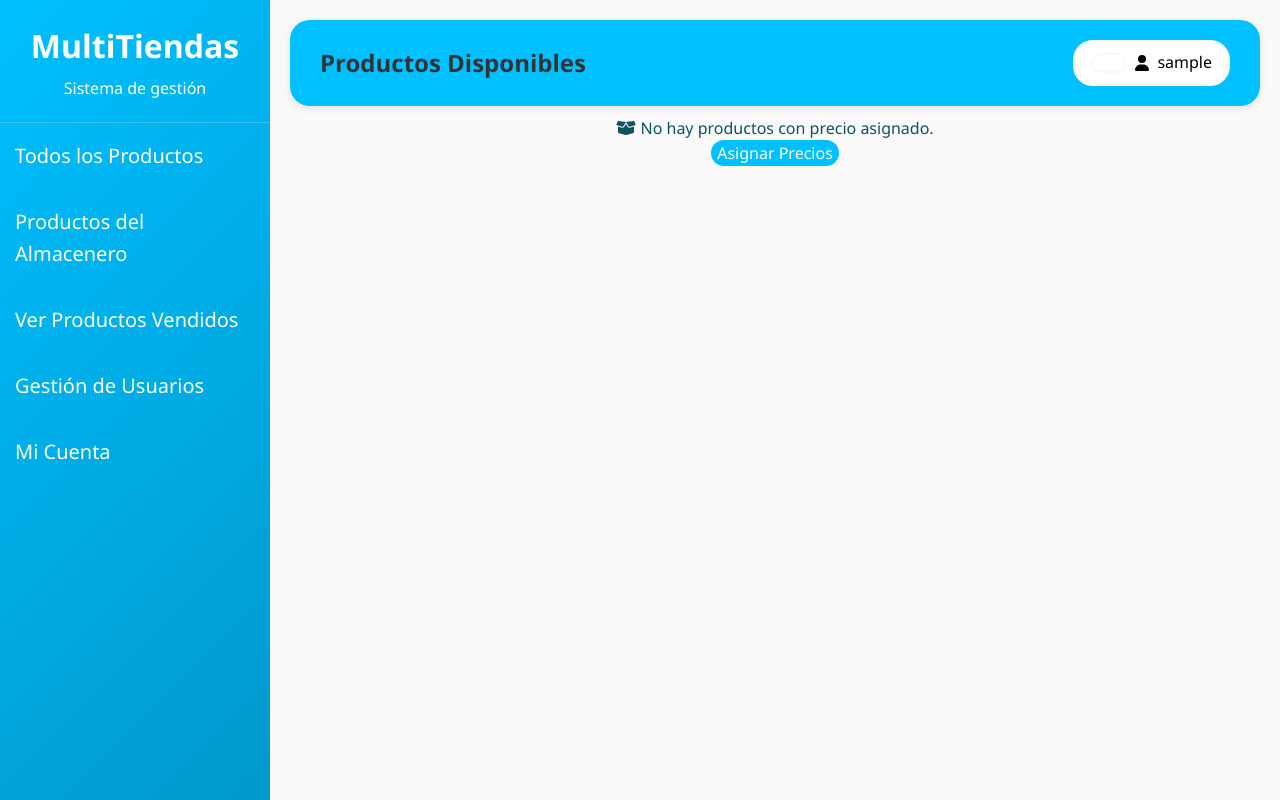
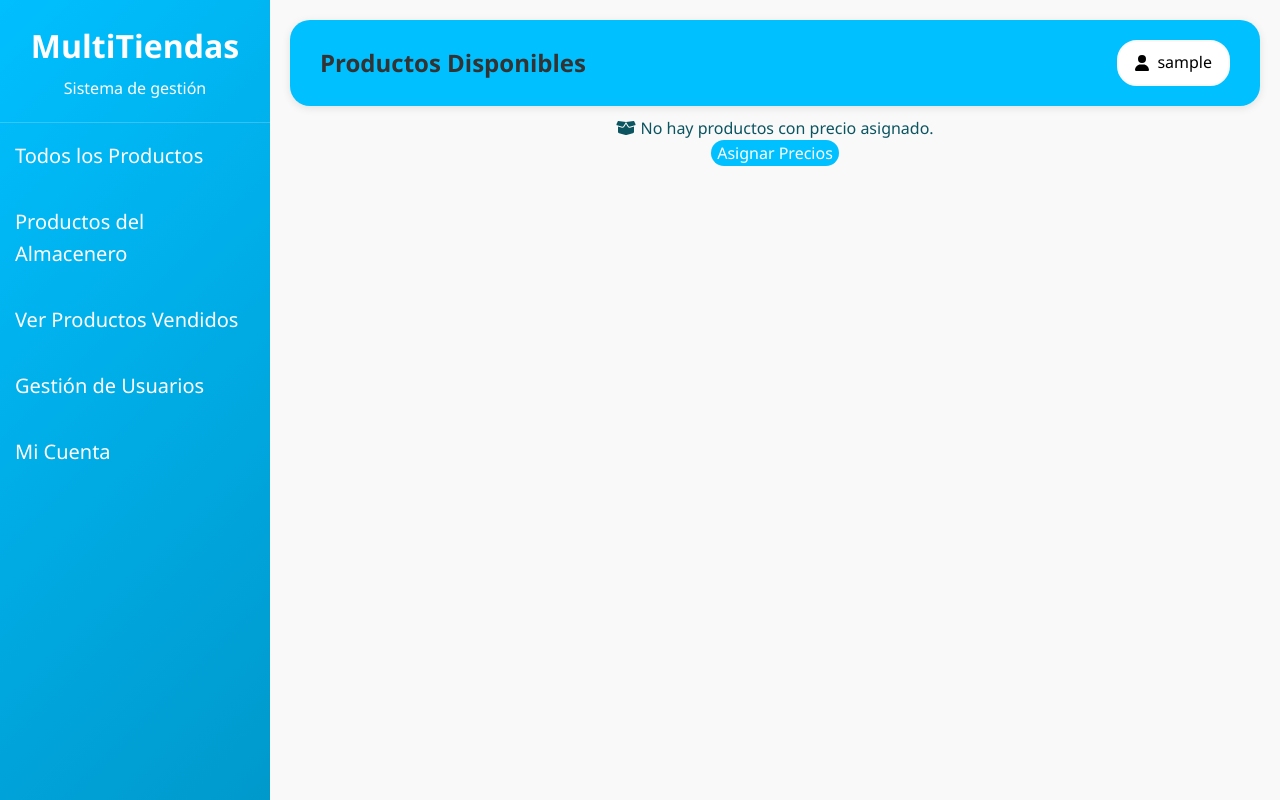
Before and after one commit to Ramon282004/tiienda, a Django app: page /admin/ in a window 1280 px wide. Run offline with Django 5.2, Linux system fonts and the light colour scheme; the visitor is signed in with stand-in values (Sample User, id 1); data that the repository does not hold is empty.

Commit message:
cmabio del boton de admin

```diff
--- a/tienda/templates/admin/dashboard.html
+++ b/tienda/templates/admin/dashboard.html
@@ -63,8 +63,9 @@
             <h2>Productos Disponibles</h2>
             <div class="header-actions">
                 <div class="user-btn">
-                    <a href="{% url 'mi_perfil' %}" class="user-btn"></a>
-                    <i class="fas fa-user"></i> {{ user.username }}
+                    <a href="{% url 'mi_perfil' %}" class="user-btn-a">
+                        <i class="fas fa-user"></i> {{ user.username }}
+                    </a>
                 </div>
             </div>
         </header>
@@ -184,7 +185,7 @@
 }
 
 /*botones de  carrito  y usuario*/
-.user-btn {
+.user-btn-a {
     background:white;
     border: 2px solid #f9f9f9;
     color:black;
@@ -198,12 +199,13 @@
     cursor: pointer;
 }
 /*botones de  carrito  y usuario*/
-.cart-btn:hover, .user-btn:hover {
+.user-btn-a:hover {
     background: #00c0ff;
     border-color: white;
     color: #f9f9f9;
     transform: translateY(-2px);
     font-weight: 500;
+    text-decoration: none;
 }
 /* Filtro de categoría */
 .category-filter {
```
